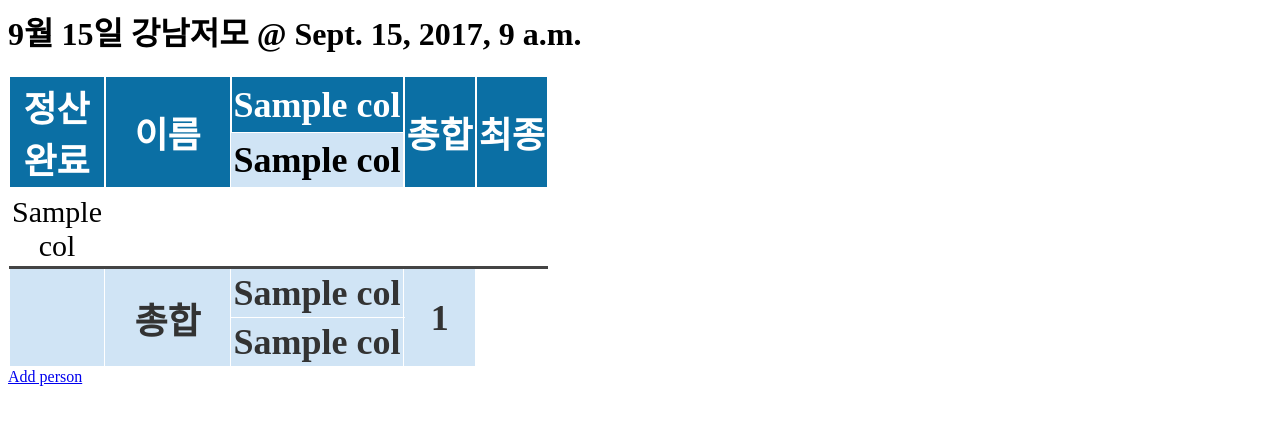
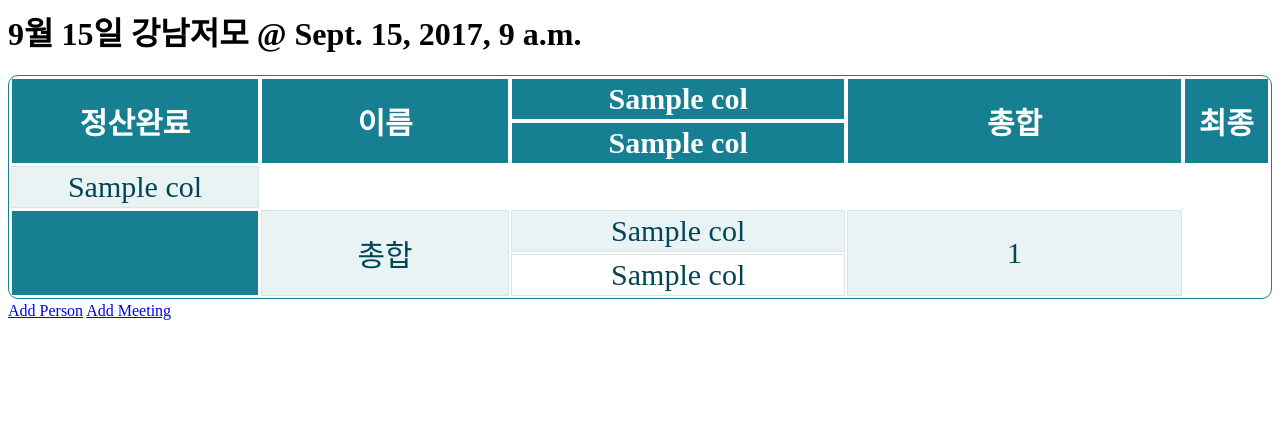
Before and after one commit to wooyekim/dutchpay, a Django app: template dutchpay/templates/dutchpay/detail.html in a window 1280 px wide. Shown: the top 425 px of the page. Run offline with Django 3.2, Linux system fonts and the light colour scheme; data comes from the database, SQL or seed files in the repository; tables that the repository leaves empty hold one stand-in row (values such as "Sample post"); the template is opened without the code that fills it: values that come from a table or form of the project are taken from there, most other values are stand-ins (such as "Sample title", 1, 10 or a date in 2020); parts of the project's set-up code (start-up, migrations or seed data) failed here and were passed over; some libraries are stand-ins or nearby versions.

Commit message:
Add meeting form

```diff
--- a/core/settings.py
+++ b/core/settings.py
@@ -35,6 +35,7 @@ ALLOWED_HOSTS = [
 
 INSTALLED_APPS = [
     'dutchpay.apps.DutchpayConfig',
+    'widget_tweaks',
     'django.contrib.admin',
     'django.contrib.auth',
     'django.contrib.contenttypes',
--- a/dutchpay/static/style.css
+++ b/dutchpay/static/style.css
@@ -1,53 +1,129 @@
-table.paleBlueRows {
-  font-family: "Times New Roman", Times, serif;
+
+/*
+
+RESPONSTABLE 2.0 by jordyvanraaij
+  Designed mobile first!
+
+If you like this solution, you might also want to check out the 1.0 version:
+  https://gist.github.com/jordyvanraaij/9069194
+
+*/
+.responstable {
   font-size: 30px;
-  border: 1px solid #FFFFFF;
+  margin: .1em 0;
+  width: 100%;
+  overflow: hidden;
+  background: #FFF;
+  color: #024457;
+  border-radius: 10px;
+  border: 1px solid #167F92;
+  vertical-align: middle;
+}
+.responstable tr {
+  border: 1px solid #D9E4E6;
+}
+.responstable tr:nth-child(odd) {
+  background-color: #EAF3F3;
+}
+.responstable th {
+  display: none;
+  border: 1px solid #FFF;
+  background-color: #167F92;
+  color: #FFF;
+  padding: .1em;
+}
+.responstable th:first-child {
+  display: table-cell;
   text-align: center;
-  border-collapse: collapse;
-  overflow-x: auto;
+}
+.responstable th:nth-child(2) {
+  display: table-cell;
+}
+.responstable th:nth-child(2) span {
+  display: none;
+}
+.responstable th:nth-child(2):after {
+  content: attr(data-th);
+}
+@media (min-width: 480px) {
+  .responstable th:nth-child(2) span {
+    display: block;
+  }
+  .responstable th:nth-child(2):after {
+    display: none;
+  }
+}
+.responstable td {
   display: block;
+  word-wrap: break-word;
+  text-align: center;
+  max-width: 7em;
+  min-width: 240px;
+}
+.responstable td:first-child {
+  display: table-cell;
+  text-align: center;
+  border-right: 1px solid #D9E4E6;
+}
+@media (min-width: 480px) {
+  .responstable td {
+    border: 1px solid #D9E4E6;
+  }
+}
+.responstable th, .responstable td {
+  margin: .1em .1em;
+}
+@media (min-width: 480px) {
+  .responstable th, .responstable td {
+    display: table-cell;
+    padding: .1em;
+  }
 }
 
-table.paleBlueRows td,
-table.paleBlueRows th {
-  border: 1px solid #FFFFFF;
-  padding: 3px 2px;
+table div {
+  display:inline-block;
+  vertical-align:middle;
 }
 
-table.paleBlueRows tbody td {
-  font-size: 100%;
+td input, th input {
+  height: 20px;
 }
 
-table.paleBlueRows tr:nth-child(even) {
-  background: #D0E4F5;
+td label, th label {
+  font-size: 50%;
+  display: inline-block;
+  vertical-align: middle;
 }
 
-table.paleBlueRows thead {
-  font-size: 120%;
-  font-weight: bold;
-  text-align: center;
-  background: #0B6FA4;
-  border-bottom: 5px solid #FFFFFF;
+table a {
+  display:inline-block;
+  vertical-align: middle;
 }
 
-table.paleBlueRows thead th {
-  color: #FFFFFF;
-  border-left: 2px solid #FFFFFF;
+table a.img_button {
+  margin:2px;
+  width:18px;
+  height:18px;
+  overflow:hidden;
+  position:relative;
+  display:inline-block;
 }
 
-table.paleBlueRows thead th:first-child {
-  border-left: none;
+table a.img_button div {
+  position: absolute;
+  top: 0;
+  left: 0;
 }
 
-table.paleBlueRows thead tr:nth-child(even) td,
-table.paleBlueRows thead tr:nth-child(even) th {
-  color: #000000;
+table a.img_button div img {
+  width:18px;
+  height:18px;
 }
 
-table.paleBlueRows tfoot {
-  font-size: 120%;
-  font-weight: bold;
-  color: #333333;
-  background: #D0E4F5;
-  border-top: 3px solid #444444;
+table a.img_button div:first-child {
+  z-index: 1000;
 }
+
+table a.img_button:hover div:first-child {
+  display:none;
+}
--- a/dutchpay/templates/dutchpay/base.html
+++ b/dutchpay/templates/dutchpay/base.html
@@ -6,11 +6,14 @@
   src="https://code.jquery.com/jquery-3.2.1.min.js"
   integrity="sha256-hwg4gsxgFZhOsEEamdOYGBf13FyQuiTwlAQgxVSNgt4="
   crossorigin="anonymous"></script>
-    <link rel="stylesheet" type="text/css" href="{% static 'style.css' %}" />
+    <script src="https://code.jquery.com/ui/1.12.1/jquery-ui.min.js"></script>
+    <link rel="stylesheet" type="text/css" href="{% static 'style.css' %}"/>
+    <link rel="stylesheet" type="text/css" href="https://code.jquery.com/ui/1.12.1/themes/base/jquery-ui.css"/>
   </head>
   <body>
     {% block content %}
     {% endblock %}
-    <a href="{% url 'person_new' %}">Add person</a>
+    <a href="{% url 'person_new' %}">Add Person</a>
+    <a href="{% url 'meeting_new' %}">Add Meeting</a>
   </body>
 </html>
--- a/dutchpay/templates/dutchpay/detail.html
+++ b/dutchpay/templates/dutchpay/detail.html
@@ -3,7 +3,7 @@
 {% block content %}
 <h1>{{ meeting.name }} @ {{ meeting.date }}</h1>
 
-<table class="paleBlueRows">
+<table class="responstable">
   <thead>
     <tr>
       <th rowspan="2" width=80px>정산완료</th>
--- a/dutchpay/urls.py
+++ b/dutchpay/urls.py
@@ -6,4 +6,5 @@ urlpatterns = [
     url(r'^$', views.index, name='index'),
     url(r'^(?P<payment_id>[0-9]+)/$', views.detail, name='detail'),
     url(r'^person/new/$', views.person_new, name='person_new'),
+    url(r'^meeting/new/$', views.meeting_new, name='meeting_new'),
 ]
```
Also changed, not shown: dutchpay/forms.py (+8 -2 lines), dutchpay/templates/dutchpay/meeting_edit.html (added, +214 -0 lines), dutchpay/views.py (+101 -2 lines), dutchpay/static/minus_1.png (added), dutchpay/static/minus_2.png (added), dutchpay/static/plus_1.png (added), dutchpay/static/plus_2.png (added).
